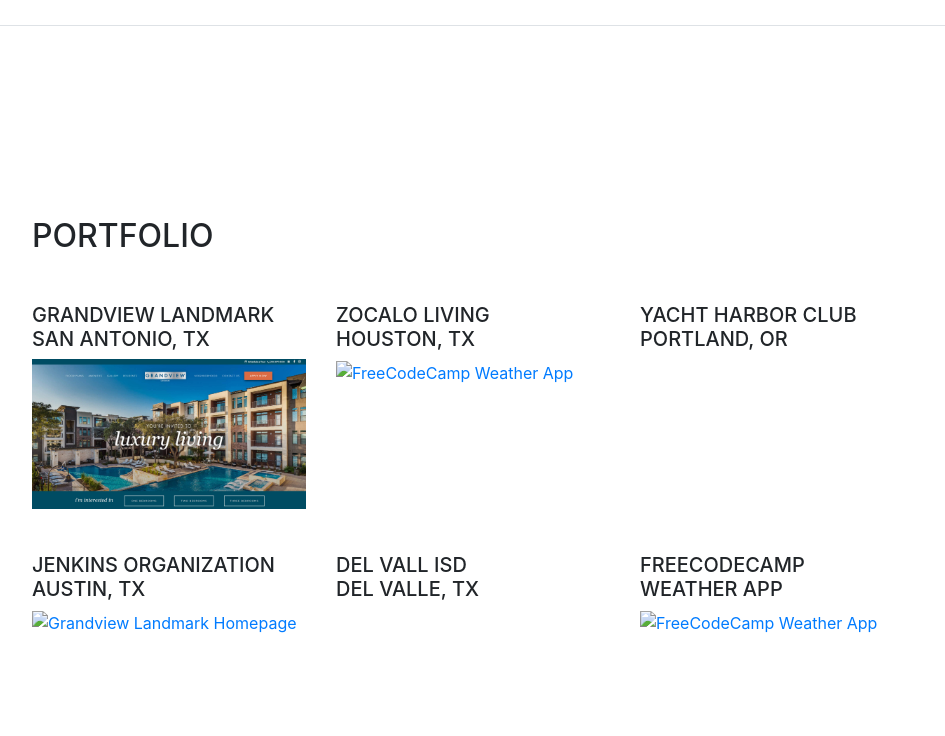
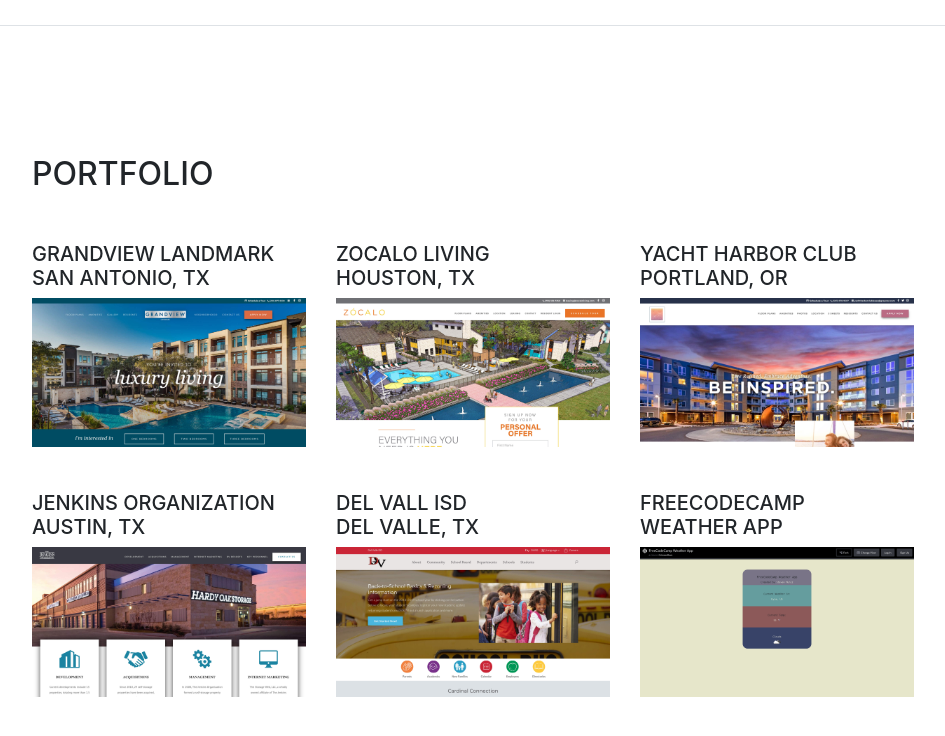
Before and after one commit to smACloudGuru/smuniz18.github.io, a website with bundled scripts: page index.html in a window 1280 px wide. Shown: the part 3283-4019 px from the top of the page, without its empty margins (303-1248 px from the left). Built offline with nearby package versions, Linux system fonts and the light colour scheme; files whose address does not match are found by name; a web font is replaced by a local one.

Commit message:
Addition of images to Portfolio

```diff
--- a/index.html
+++ b/index.html
@@ -250,21 +250,19 @@
                     <div class="col-sm">
                         <h5>Grandview Landmark<br>San Antonio, TX</h5>
                         <a href="http://grandviewapts.com/">
-                            <img src="/img/Project Images/grandview.jpg" class="img-fluid" alt="Grandview Landmark Homepage">
+                            <img src="img/Project Images/grandview.jpg" class="img-fluid" alt="Grandview Landmark Homepage">
                         </a>
                     </div>
                     <div class="col-sm">
                         <h5>Zocalo Living<br>Houston, TX</h1>
                             <a href="https://zocaloliving.com">
-                                <img src="smuniz18.github.io/img/Project Images/FreeCodeCamp Weather App.png" class="img-fluid"
-                                    alt="FreeCodeCamp Weather App">
+                                <img src="img/Project Images/zocalo.jpg" class="img-fluid" alt="FreeCodeCamp Weather App">
                             </a>
                     </div>
                     <div class="col-sm">
                         <h5>Yacht Harbor Club<br>Portland, OR</h1>
-                            <a href="https://codepen.io/CrimsonRave/full/Eodjex/">
-                                <img src="smuniz18.github.io/img/Project Images/Wikipedia Viewer.png" class="img-fluid"
-                                    alt="">
+                            <a href="https://yachtharborclub.com">
+                                <img src="img/Project Images/yachtharbor.jpg" class="img-fluid" alt="">
                             </a>
                     </div>
                 </div>
@@ -273,22 +271,19 @@
                     <div class="col-sm">
                         <h5>Jenkins Organization<br>Austin, TX</h5>
                         <a href="http://jenkinscorp.wpengine.com/">
-                            <img src="smuniz18.github.io/img/Project Images/Grandview Landmark Website.jpg" class="img-fluid"
-                                alt="Grandview Landmark Homepage">
+                            <img src="img/Project Images/jenkinsorg.jpg" class="img-fluid" alt="Grandview Landmark Homepage">
                         </a>
                     </div>
                     <div class="col-sm">
                         <h5>Del Vall ISD<br>Del Valle, TX</h1>
                             <a href="http://dvisd.net/">
-                                <img src="smuniz18.github.io/img/Project Images/Wikipedia Viewer.png" class="img-fluid"
-                                    alt="">
+                                <img src="img/Project Images/dvisd.jpg" class="img-fluid" alt="">
                             </a>
                     </div>
                     <div class="col-sm">
                         <h5>FreeCodeCamp<br>Weather App</h1>
                             <a href="https://codepen.io/CrimsonRave/full/wpGwxm/">
-                                <img src="smuniz18.github.io/img/Project Images/FreeCodeCamp Weather App.png" class="img-fluid"
-                                    alt="FreeCodeCamp Weather App">
+                                <img src="img/Project Images/fccweather.png" class="img-fluid" alt="FreeCodeCamp Weather App">
                             </a>
                     </div>
                 </div>
```
